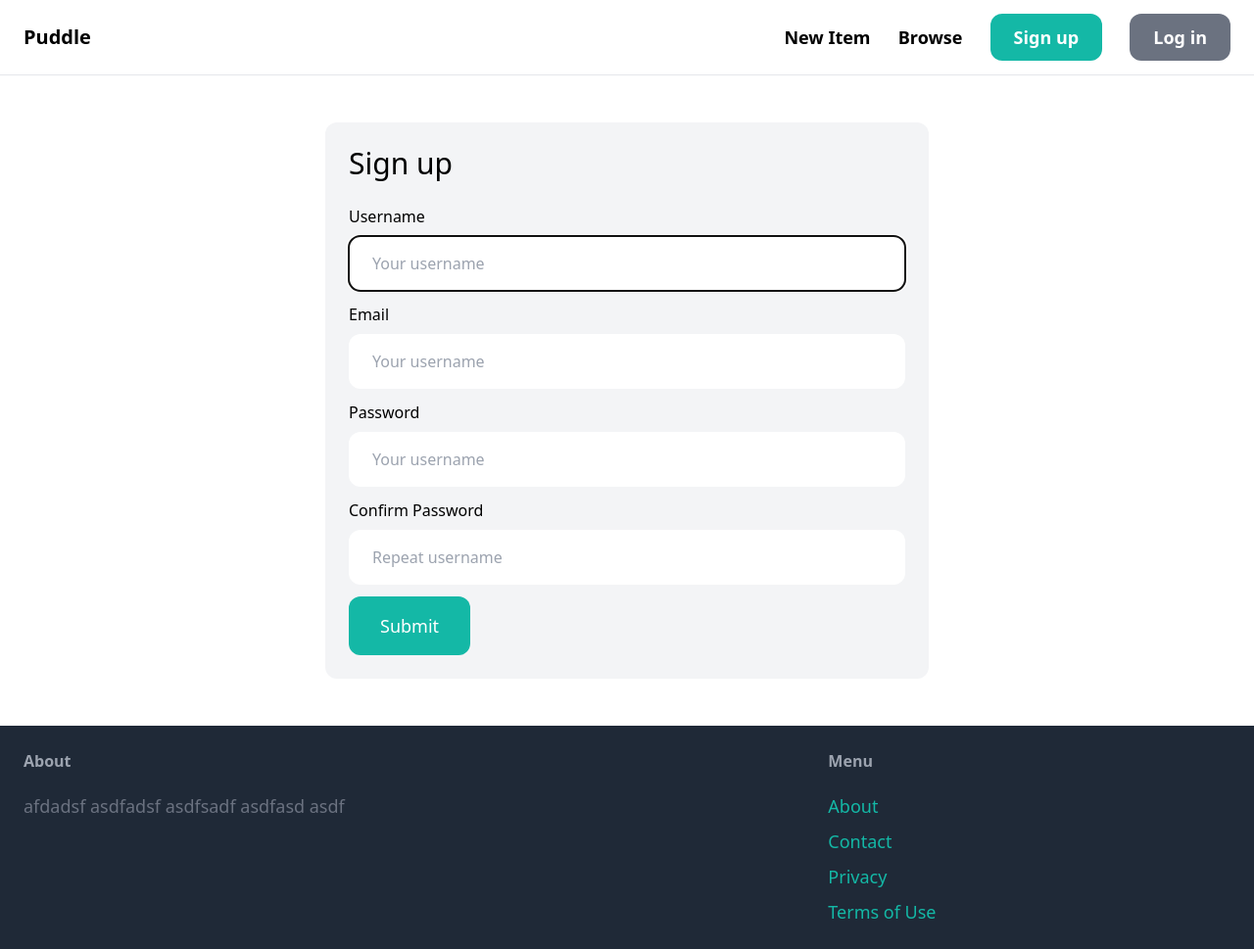
After one commit to Rusty-Helix/django-whetstone, a Django app: page /signup/ in a window 1280 px wide. The commit adds this page. Shown: the whole page at 98% size. Run offline with Django 4.2, Linux system fonts and the light colour scheme; some libraries are stand-ins or nearby versions.

Commit message:
before submit logic

```diff
--- /dev/null
+++ b/core/forms.py
@@ -0,0 +1,25 @@
+from django import forms
+from django.contrib.auth.forms import UserCreationForm
+from django.contrib.auth.models import User
+
+class SignupForm(UserCreationForm):
+    class Meta:
+        model = User
+        fields = ('username', 'email', 'password1', 'password2')
+
+    username = forms.CharField(widget=forms.TextInput(attrs={
+            'placeholder': 'Your username',
+            'class': 'w-full py-4 px-6 rounded-xl',
+        }))
+    email = forms.CharField(widget=forms.EmailInput(attrs={
+            'placeholder': 'Your username',
+            'class': 'w-full py-4 px-6 rounded-xl',
+        }))
+    password1 = forms.CharField(widget=forms.PasswordInput(attrs={
+            'placeholder': 'Your username',
+            'class': 'w-full py-4 px-6 rounded-xl',
+        }))
+    password2 = forms.CharField(widget=forms.PasswordInput(attrs={
+            'placeholder': 'Repeat username',
+            'class': 'w-full py-4 px-6 rounded-xl',
+        }))
--- a/core/templates/core/base.html
+++ b/core/templates/core/base.html
@@ -18,9 +18,9 @@
 
         <div class='space-x-6'>
             <a href='#' class='text-lg font-semibold hover:text-gray-500'>New Item</a>
-            <a href='#' class='text-lg font-semibold hover:text-gray-500'>Brows</a>
+            <a href='#' class='text-lg font-semibold hover:text-gray-500'>Browse</a>
 
-            <a href='#' class='px-6 py-3 text-lg font-semibold bg-teal-500 text-white rounded-xl hover:bg-teal-700'>Sign up</a>
+            <a href='{% url "core:signup" %}' class='px-6 py-3 text-lg font-semibold bg-teal-500 text-white rounded-xl hover:bg-teal-700'>Sign up</a>
             <a href='#' class='px-6 py-3 text-lg font-semibold bg-gray-500 text-white rounded-xl hover:bg-gray-700'>Log in</a>
         </div>
     </nav>
@@ -41,7 +41,7 @@
             <h3 class='mb-5 font-semibold text-gray-400'>Menu</h3>
             <u1 class='space-y-2 list-none'>
                 <li><a href='#' class='text-lg text-teal-500 hover:text-teal-700'>About</a></li>
-                <li><a href='{% url "contact" %}' class='text-lg text-teal-500 hover:text-teal-700'>Contact</a></li>
+                <li><a href='{% url "core:contact" %}' class='text-lg text-teal-500 hover:text-teal-700'>Contact</a></li>
                 <li><a href='#' class='text-lg text-teal-500 hover:text-teal-700'>Privacy</a></li>
                 <li><a href='#' class='text-lg text-teal-500 hover:text-teal-700'>Terms of Use</a></li>
             </u1>
--- a/core/templates/core/index.html
+++ b/core/templates/core/index.html
@@ -12,7 +12,7 @@ Welcome
             {% for item in items %}
 
             <div>
-                <a href='#'>
+                <a href='{% url "detail" item.id %}'>
                     <div>
                         <img src='{{item.image.url }}' class='rounded-t-xl'>
                     </div>
--- /dev/null
+++ b/core/templates/core/signup.html
@@ -0,0 +1,47 @@
+{% extends 'core/base.html' %}
+
+{% block title %}
+Sign up
+{% endblock %}
+
+{% block content %}
+<div class='w-1/2 my-6 p-6 mx-auto bg-gray-100 rounded-xl'>
+    <h1 class='mb-6 text-3xl'>Sign up</h1>
+
+    <form method='post' action='.'>
+        {% csrf_token %}
+
+        <!-- {{form.as_p}} -->
+
+        <div class='mb-3'>
+            <label class='inline-block mb-2'>Username</label><br>
+            {{form.username}}
+        </div>
+        <div class='mb-3'>
+            <label class='inline-block mb-2'>Email</label><br>
+            {{form.email}}
+        </div>
+        <div class='mb-3'>
+            <label class='inline-block mb-2'>Password</label><br>
+            {{form.password1}}
+        </div>
+        {% if form.errors or form.non_field_errors %}
+            <div class='mb-3 p-6 bg-red-100 rounded-xl'>
+                {% for field in form %}
+                    {{field.errors}}
+                {% endfor %}
+
+                {{form.non_field_errors}}
+            </div>
+        {% endif %}
+        <div class='mb-3'>
+            <label class='inline-block mb-2'>Confirm Password</label><br>
+            {{form.password2}}
+        </div>
+
+        <button class='py-4 px-8 text-lg bg-teal-500 hover:bg-teal-700 rounded-xl text-white'>
+            Submit
+        </button>
+    </form>
+</div>
+{% endblock %}
--- /dev/null
+++ b/core/urls.py
@@ -0,0 +1,11 @@
+from django.urls import path
+
+from . import views
+
+app_name = 'core'
+
+urlpatterns = [
+        path('', views.index, name='index'),
+        path('contact/', views.contact, name='contact'),
+        path('signup/', views.signup, name='signup'),
+    ]
--- a/core/views.py
+++ b/core/views.py
@@ -3,6 +3,8 @@ from django.shortcuts import render, get_object_or_404
 # Create your views here.
 
 from .models import Category, Item
+
+from .forms import SignupForm
 
 def index(request):
     context = {}
@@ -18,9 +20,21 @@ def index(request):
 
 def contact(request):
     context = {}
-    return render(request, 'core/contact.html')
+    return render(request, 'core/contact.html', context)
+
+def signup(request):
+    form = SignupForm()
+
+    return render(request, 'core/signup.html', {
+            'form': form
+        })
 
 def detail(request, pk): # card details
     item = get_object_or_404(Item, pk=pk)
-    context = {'item': item}
-    return render(request, 'item/detail.html', context)
+    related_items = Item.objects.filter(category=item.category, is_sold=False).exclude(pk=pk)
+    # print(related_items)
+
+
+    context = {'item': item,
+               'related_items': related_items}
+    return render(request, 'core/detail.html', context)
--- a/puddle/urls.py
+++ b/puddle/urls.py
@@ -1,13 +1,15 @@
 from django.conf import settings
 from django.conf.urls.static import static
 from django.contrib import admin
-from django.urls import path
+from django.urls import path, include
 
-from core.views import index, contact
+from core.views import detail
 # from core import views.index
 
+# app_name = 'item' # create namespace
+
 urlpatterns = [
-    path('', index, name='index'),
-    path('contact/', contact, name='contact'),
+    path('', include('core.urls')),
     path('admin/', admin.site.urls),
+    path('items/<int:pk>/', detail, name='detail')
 ] + static(settings.MEDIA_URL, document_root=settings.MEDIA_ROOT)
```
Also changed, not shown: core/templates/core/detail.html (+58 -0 lines), db.sqlite3, media/item_images/toy-car.jpg (added).
